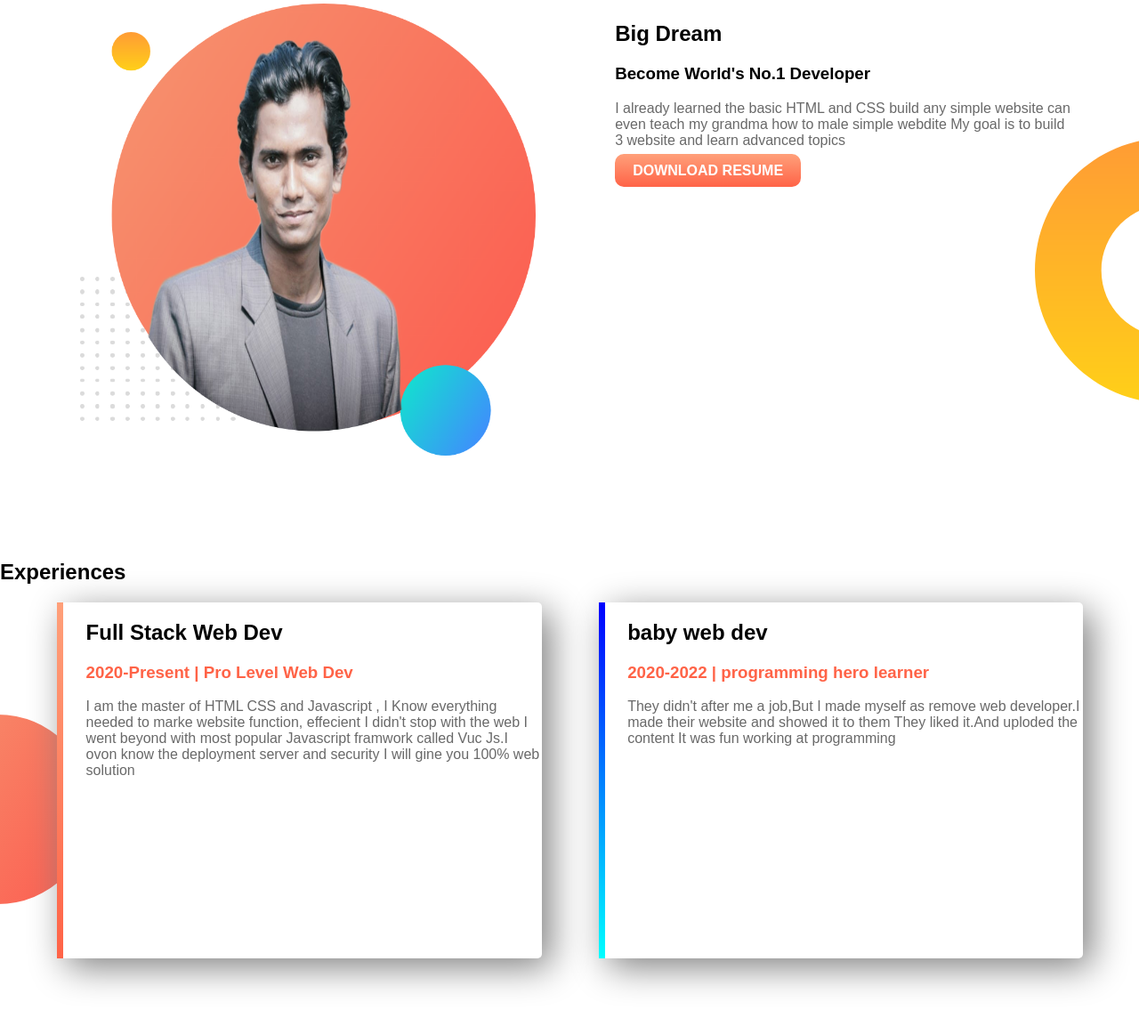
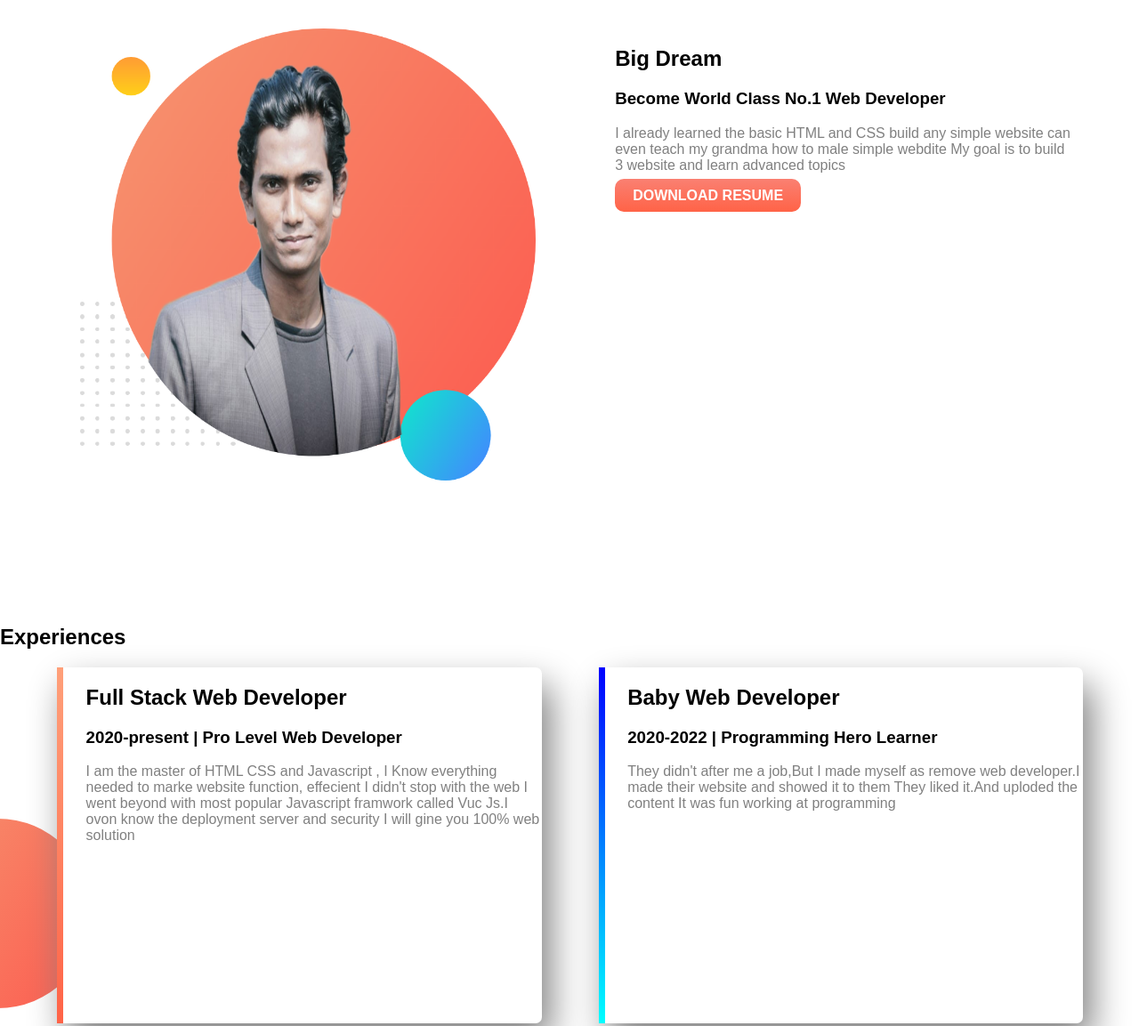
Before and after one commit to applecse/ashik-portfolio, a plain HTML site: page index.html in a window 1280 px wide. Shown: the part 618-1771 px from the top of the page at 89% size. Drawn offline with Linux system fonts and the light colour scheme.

Commit message:
Add files via upload

```diff
--- a/index.html
+++ b/index.html
@@ -4,53 +4,55 @@
     <meta charset="UTF-8">
     <meta http-equiv="X-UA-Compatible" content="IE=edge">
     <meta name="viewport" content="width=device-width, initial-scale=1.0">
-    <title>Ashik Web Developer</title>
+    <title>Ashik Website</title>
     <link rel="preconnect" href="https://fonts.googleapis.com">
     <link rel="stylesheet" href="style.css">
 </head>
 <body>
     <section class="top-banner">
         <div class="half-width">
-    <h1>Welcome To</h1>
-    <h1><span class="tomato-highlight">Ashik</span> Website</h1>
+            <h1>Welcome To </h1>
+            <h1>Ashik Billah Website</h1>
             <h3>World-class professional web developer</h3>
-    <p>you might saw me jumping climbing bulidings,and stopping trains,But nobody pays me a dime for that work That's Why I am learning and     mostering web development, I well not stop until i become the Web Development Hero</p>
-    <a class="link-button" target="blank" href=" https://kasembillah123.github.io/cv-repository/">HERE ME</a>
+            <p>you might saw me jumping climbing bulidings,and stopping trains,But nobody pays me a dime for that work That's Why I am learning and mostering web development, I well not stop until i become the Web Development Hero</p>
+            <a class="link-button" target="blank" href=" https://kasembillah123.github.io/cv-repository/">CLICK HERE</a>
         </div>
         <div class="half-width">
             <img src="images/ashik1.png" alt="">
         </div>
     </section>
 
-<section class="dream-area">
+            <section class="Dream-area">
                 <div class="half-width">
                    <img src="images/ashik2.png" alt="">
                 </div>
                 <div class="half-width">
                     <h2>Big Dream</h2>
-    <h3>Become World's No.1 Developer</h3>
+                    <h3>Become World Class No.1 Web Developer</h3>
                     <p>I already learned the basic HTML and CSS build any simple website can even teach my grandma how to male simple webdite My goal is to build 3 website and learn advanced topics</p>
-    <a class="link-button" target="blank" href="https://web.facebook.com/Ashik.Billa.Apple12/">DOWNLOAD RESUME</a>
+                    <a class="link-button" target="blank" href="https://web.facebook.com/Ashik.Billa.Apple12">DOWNLOAD RESUME</a>
                 </div>
             </section>
 
-
-<section class="experience-area">
+            <section class="Experience-area">
                 <h2>Experiences</h2>
                 <div id="full-stack" class="half-width single-experience">
-        <h2>Full Stack Web Dev</h2>
-        <h3 class="tomato-highlight">2020-Present | Pro Level Web Dev</h3>
+                    <h2>Full Stack Web Developer</h2>
+                    <h3>2020-present | Pro Level Web Developer</h3>
                     <p>I am the master of HTML CSS and Javascript , I Know everything needed to marke website function, effecient I didn't stop with the web I went beyond with most popular Javascript framwork called Vuc Js.I ovon know the deployment server and security I will gine you 100% web solution</p>
                 </div>
                 <div id="baby-web" class="half-width single-experience">
-        <h2>baby web dev</h2>
-        <h3 class="tomato-highlight">2020-2022 | programming hero learner</h3>
+                    <h2>Baby Web Developer</h2>
+                    <h3>2020-2022 | Programming Hero Learner</h3>
                     <p>They didn't after me a job,But I made myself as remove web developer.I made their website and showed it to them They liked it.And uploded the content It was fun working at programming</p>
                 </div>
             </section>
 
 <footer>
-    <p>@ Ashik Billah 2022,a Programming Hero all right reservd</p>
+    <p> Engineer Ashik Billah Bsc In CSE Engineering Daffodil International University</p>
 </footer>
+
+
+
 </body>
 </html>
--- a/style.css
+++ b/style.css
@@ -1,19 +1,12 @@
 body{
-    margin: 0px;
+  margin: 0%;
     font-family: 'Poppins', sans-serif;
 }
 .h1{
-    font-size: 50px;
-}
-.h2{
     font-size: 40px;
 }
 p{
-    color: dimgrey;
-}
-
-.tomato-highlight{
-    color: tomato;
+    color: gray;
 }
 .half-width{
     width: 40%;
@@ -24,56 +17,47 @@ p{
 .half-width img{
     width: 100%;
 }
-
+.link-button{
+    text-decoration: none;
+    background-image: linear-gradient(salmon,tomato);
+    padding: 10px 20px;
+    border-radius: 10px;
+    color:white;
+    font-weight: 700;
+}
 .top-banner{
+    background-image: url("images/top-banner.png");
     background-repeat: no-repeat;
-    background-image: url("images/top-banner.png");
+}
+section{
+    height: 500px;
+    padding-bottom: 150px;
 }
 
-section{
-    height: 500px;
-    padding-bottom: 100px;
-    float: right;
-    margin-top: 5px;
-
-}
-.link-button{
-    text-decoration: none;
-    background-image: linear-gradient(lightSalmon, tomato);
-    padding: 10px 20px;
-    border-radius: 10px;
-    color: white;
-    font-weight: 700;
-}
-.dream-area{
-    background-repeat: no-repeat;
-    background-image: url("images/dream-bg.png");
-    background-position: right;
-}
 .single-experience{
-    box-shadow: 10px 10px 40px gray ;
-    border-radius: 5px;
+    box-shadow: 10px 20px 40px gray;
+    border-radius: 7px;
     height: 80%;
     background-color: white;
+}
 
-}
-.experience-area{
-    background-image: url("images/exp-bg.png");
+.Experience-area{
+    background-image: url(images/exp-bg.png);
     background-repeat: no-repeat;
-   background-position: left;
+    background-position: left;
 }
 #full-stack{
-    border-left: 7px solid;
-    border-image: linear-gradient(180deg ,lightSalmon,tomato);
-    border-image-slice: 1;
+ border-left: 7px solid;
+ border-image: linear-gradient(180deg,lightsalmon,tomato);
+ border-image-slice: 1;
 }
+
 #baby-web{
     border-left: 7px solid;
     border-image: linear-gradient(180deg,blue,cyan);
     border-image-slice: 1;
 }
-
-footer p{
+footer{
+    font-size: 13px;
     text-align: center;
-    font-size: 12px;
 }
```
Also changed, not shown: ashik1.png (added), ashik2.png (added), dream-bg.png (added), exp-bg.png (added), jhankar.png (added), jhankar2.png (added), my-bg.png (added), my-bg2.png (added), top-banner.png (added). Lines whose indentation alone changed are shown as unchanged.
